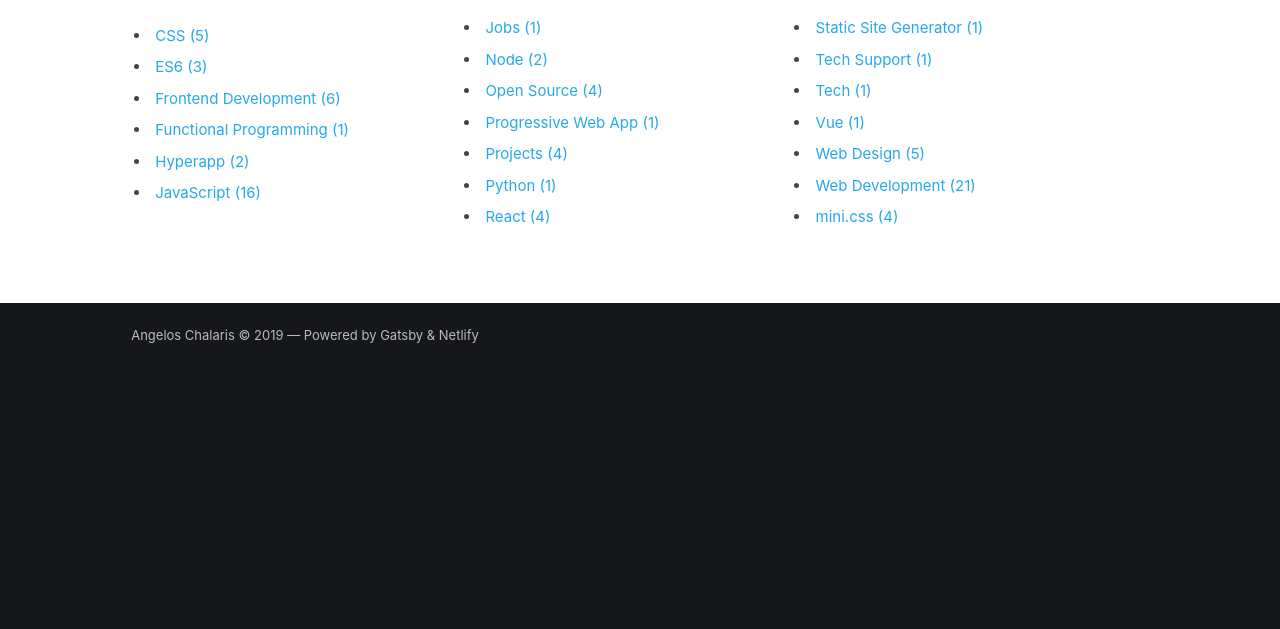
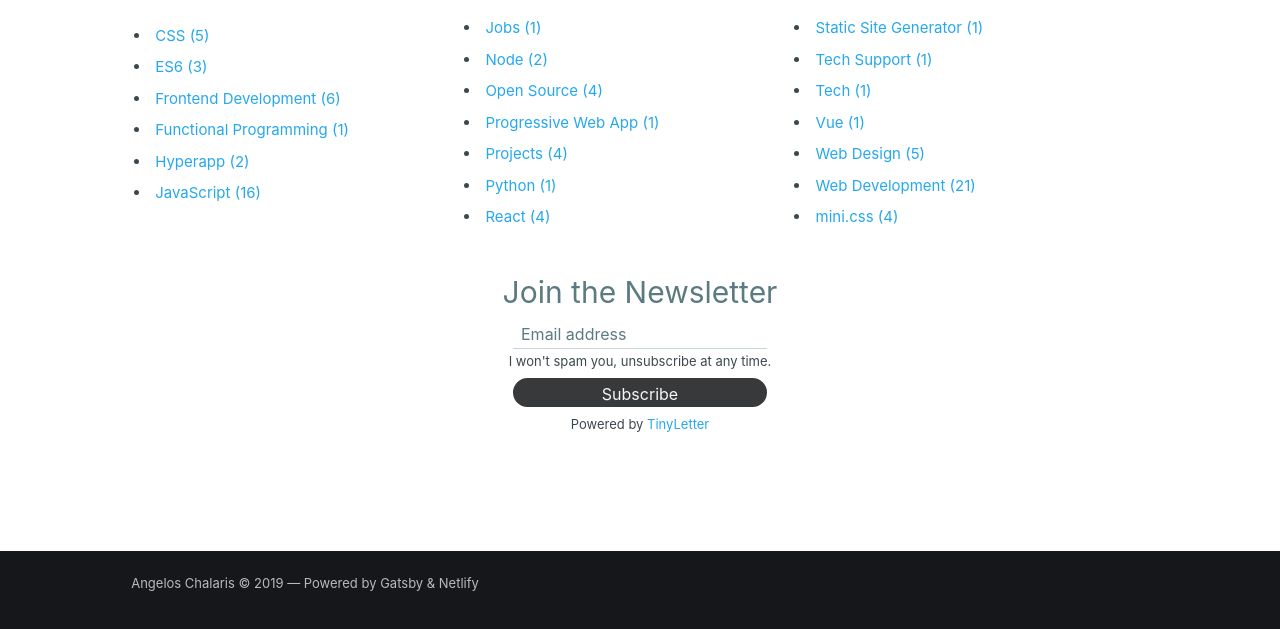
Before and after one commit to Chalarangelo/blog, a Gatsby site: page /tags in a window 1280 px wide. Shown: the part 559-1188 px from the top of the page. Before the commit the page ends 946 px from the top, so only its background shows below. Built offline with nearby package versions, Linux system fonts and the light colour scheme; Gatsby itself is replaced by a stand-in of ours.

Commit message:
Add newsletter, update styling
Ready to launch

```diff
--- /dev/null
+++ b/src/components/common/NewsletterForm.js
@@ -0,0 +1,20 @@
+import React from 'react'
+
+const NewsletterForm = () => (
+  <div className="container">
+    <section className="newsletter-container">
+      <form className="newsletter-form" action="https://tinyletter.com/chalarangelo" method="post" target="popupwindow" onsubmit="window.open('https://tinyletter.com/chalarangelo', 'popupwindow', 'scrollbars=yes,width=800,height=600');return true">
+        <h3>Join the Newsletter</h3>
+        <input type="text" className="newsletter-input" name="email" id="tlemail" placeholder="Email address"/>
+        <input type="hidden" value="1" name="embed" />
+        <p>
+          I won't spam you, unsubscribe at any time. <br />
+          <input type="submit" value="Subscribe" className="newsletter-submit" /> <br />
+          Powered by <a href="https://tinyletter.com" target="_blank" rel="noopener noreferrer">TinyLetter</a>
+        </p>
+      </form>
+    </section>
+  </div>
+)
+
+export default NewsletterForm
--- a/src/components/common/PostCard.js
+++ b/src/components/common/PostCard.js
@@ -10,8 +10,8 @@ const PostCard = ({ post }) => {
           <div className="post-card-image" style={{
             backgroundImage: `url(${post.frontmatter.featuredimage.childImageSharp.fluid.src})`,
           }}></div>}
-        {post.frontmatter.featuredpost && <span>Featured</span>}
         <h2 className="post-card-title">{post.frontmatter.title}</h2>
+        <p className="post-card-meta">{post.frontmatter.tags.join(' · ')}</p>
       </header>
       <section className="post-card-excerpt">{post.excerpt}</section>
       <footer className="post-card-footer">
--- a/src/components/meta/BlogRoll.js
+++ b/src/components/meta/BlogRoll.js
@@ -48,6 +48,7 @@ export default () => (
               }
               frontmatter {
                 title
+                tags
                 templateKey
                 date(formatString: "MMMM DD, YYYY")
                 featuredpost
--- a/src/pages/index.js
+++ b/src/pages/index.js
@@ -2,10 +2,12 @@ import React from 'react'
 
 import Layout from '../components/common/Layout'
 import BlogRoll from '../components/meta/BlogRoll'
+import NewsletterForm from '../components/common/NewsletterForm'
 
 const IndexPage = () => (
   <Layout isHome>
     <BlogRoll />
+    <NewsletterForm />
   </Layout>
 )
 
--- a/src/pages/tags/index.js
+++ b/src/pages/tags/index.js
@@ -2,6 +2,7 @@ import React from 'react'
 import { kebabCase } from 'lodash'
 import { Link, graphql } from 'gatsby'
 import Layout from '../../components/common/Layout'
+import NewsletterForm from '../../components/common/NewsletterForm'
 
 const TagsPage = ({
   data: {
@@ -24,6 +25,7 @@ const TagsPage = ({
           </ul>
         </section>
       </div>
+      <NewsletterForm />
     </Layout>
   )
 }
--- a/src/styles/_index.scss
+++ b/src/styles/_index.scss
@@ -93,3 +93,68 @@
 .post-card-avatar .default-avatar {
     width: 26px;
 }
+
+.newsletter-form {
+    padding: 20px 0 40px 0;
+    margin: 1.8rem 0 0.4rem;
+    text-align:center;
+    font-size: 1.3rem;
+}
+
+.newsletter-form h3 {
+    font-size: 3rem;
+    font-weight: 400;
+    color: var(--color-secondary);
+    margin-top: 0.3rem;
+    margin-bottom: 0.9rem;
+}
+
+.newsletter-form label {
+    padding-right: 18px;
+}
+
+:placeholder-shown {
+  color: var(--color-secondary);
+}
+::-placeholder {
+  color: var(--color-secondary);
+}
+::-webkit-input-placeholder { /* Chrome/Opera/Safari */
+  color: var(--color-secondary);
+}
+::-moz-placeholder { /* Firefox 19+ */
+  color: var(--color-secondary);
+}
+
+.newsletter-input {
+    padding: 0.6rem 0.8rem 0.35rem;
+    font-size: 1.6rem;
+    border: none;
+    border-bottom: 1.5px solid var(--color-border);
+    width: 254px;
+    &:hover, &:focus {
+        border-color: var(--color-primary);
+    }
+}
+
+.newsletter-submit {
+    background: var(--color-base);
+    padding: 0.6rem 3.8rem 0.35rem;
+    width: 254px;
+    border: none;
+    opacity: 0.85;
+    color: var(--color-bg);
+    &:hover, &:focus {
+        opacity: 1;
+    }
+    margin: 0.3em 0.2em;
+    font-size: 1.6rem;
+    border-radius: 999px;
+}
+
+.post-card-meta {
+    color: var(--color-secondary);
+    font-size: 14px;
+    line-height: 1.4em;
+    margin-bottom: 0.6em;
+}
--- a/src/styles/_layout.scss
+++ b/src/styles/_layout.scss
@@ -151,6 +151,9 @@
 .content-meta {
     color: var(--color-secondary);
     font-size: 14px;
+    & a {
+        color: var(--color-secondary);
+    }
 }
 
 .site-main {
--- a/src/templates/tags.js
+++ b/src/templates/tags.js
@@ -3,6 +3,7 @@ import { graphql } from 'gatsby'
 import Layout from '../components/common/Layout'
 import PostCard from '../components/common/PostCard'
 import splash from '../img/pankaj-patel-516695-unsplash.jpeg'
+import NewsletterForm from '../components/common/NewsletterForm'
 
 
 const TagRoute = (props) => {
@@ -24,6 +25,7 @@ const TagRoute = (props) => {
             ))}
         </section>
       </div>
+      <NewsletterForm />
     </Layout>
   )
 }
@@ -54,6 +56,7 @@ export const tagPageQuery = graphql`
           }
           frontmatter {
             title
+            tags
             templateKey
             date(formatString: "MMMM DD, YYYY")
             featuredpost
```
Also changed, not shown: src/templates/blog-post.js (+9 -2 lines).
